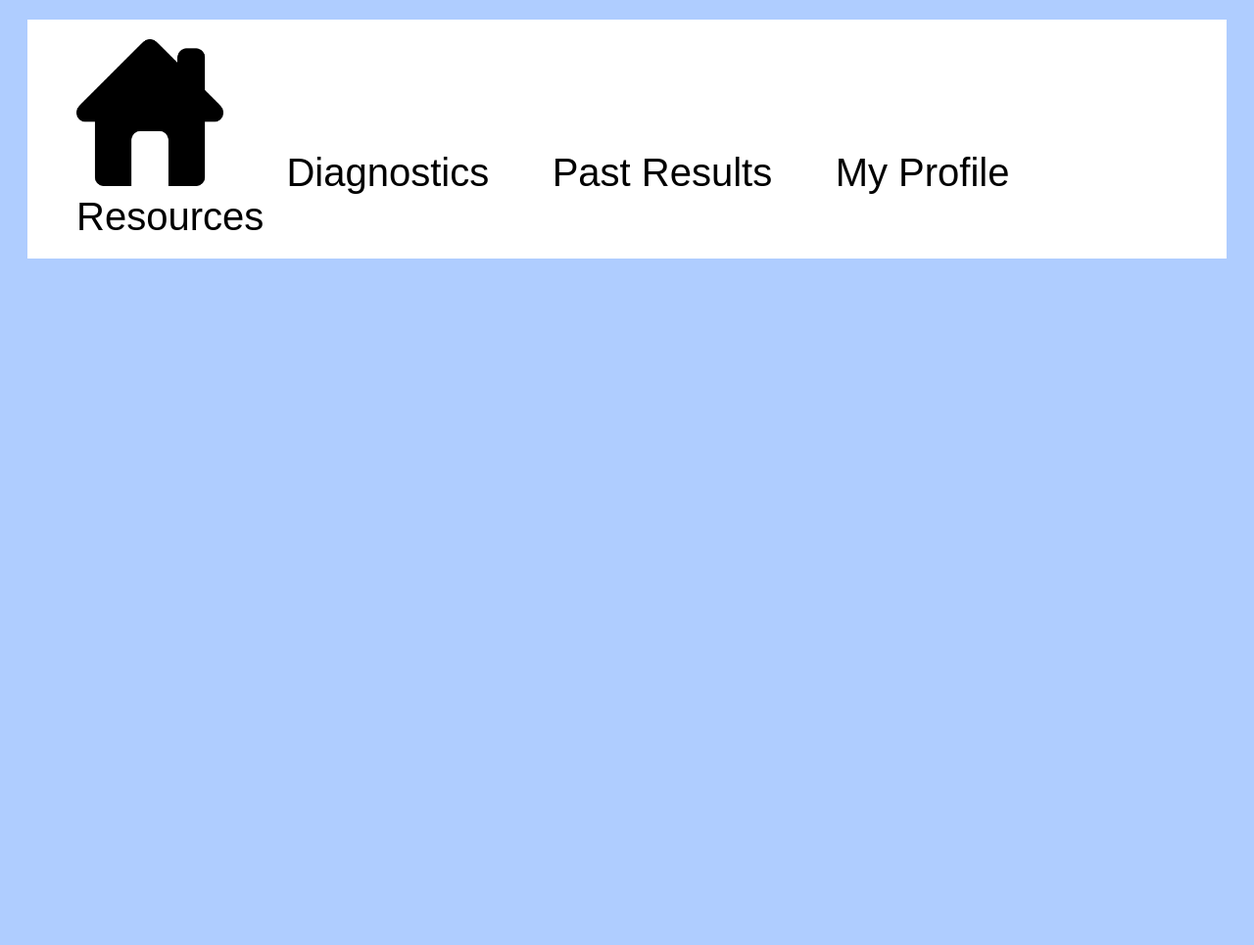
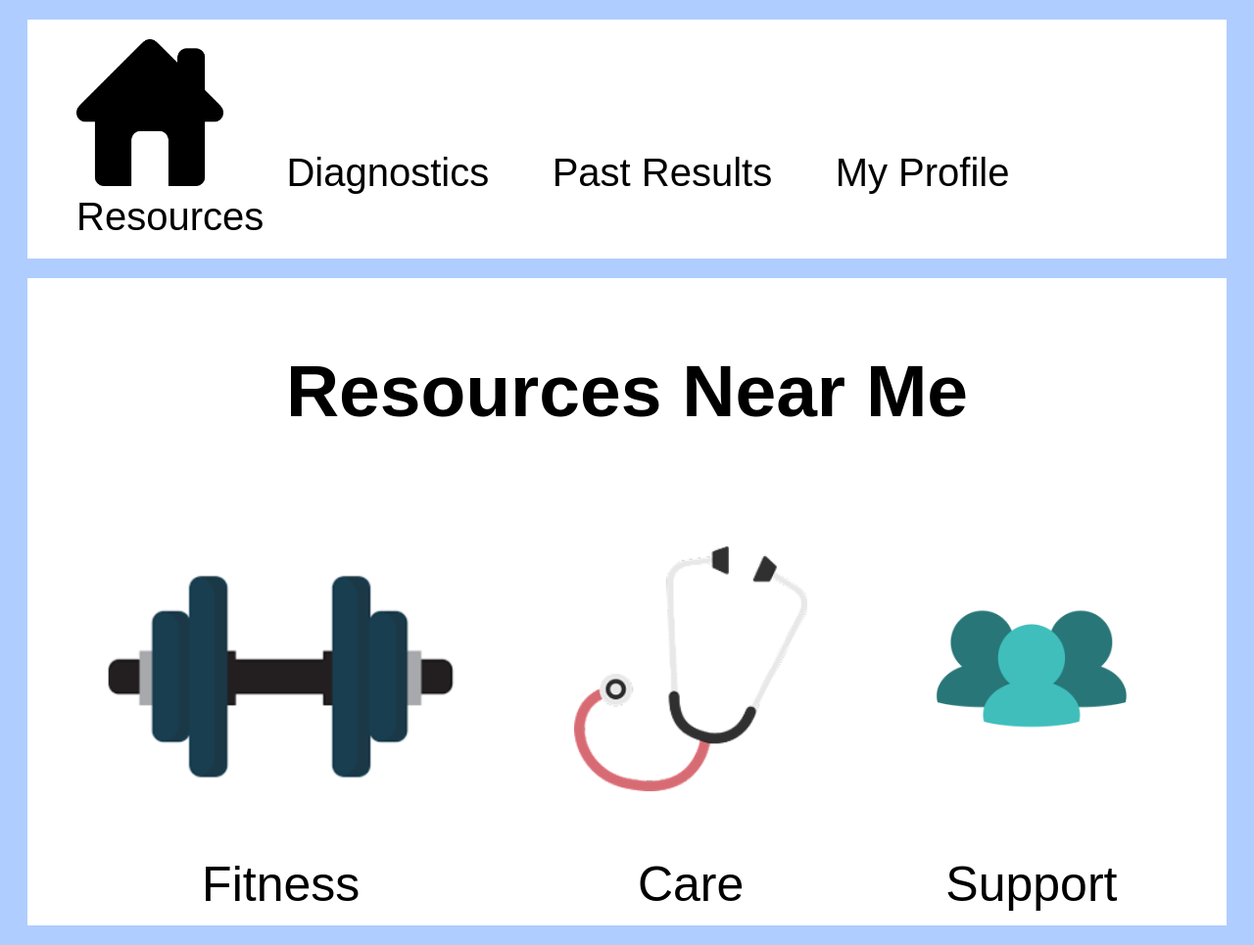
Before and after one commit to ortonpaul/FitBuds, a PHP site: page /resources.html in a window 1280 px wide. Shown: the whole page at 98% size. Before the commit the page ends 264 px from the top, so only its background shows below. Run offline with PHP 8.4, Linux system fonts and the light colour scheme; some web fonts are replaced.

Commit message:
Added resources

```diff
--- a/main.css
+++ b/main.css
@@ -1,6 +1,10 @@
 html {
     background: #afcdff;
     font-family: 'ABeeZee', sans-serif;
+}
+
+h2 {
+    text-align: center;
 }
 
 .navbar {
@@ -43,6 +47,7 @@ html {
 .callout li img {
     width: 50px;
 }
+
 .button {
   font: bold 11px Arial;
   text-decoration: none;
@@ -54,3 +59,12 @@ html {
   border-bottom: 1px solid #333333;
   border-left: 1px solid #CCCCCC;
 }
+
+.resources img {
+    height: 250px;
+    padding: 50px;
+}
+
+.resources {
+    text-align: center;
+}
--- a/resources.html
+++ b/resources.html
@@ -13,5 +13,20 @@
             <li><a href="my-profile.html">My Profile</a></li>
             <li><a href="resources.html">Resources</a></li>
         </ul>
+        <div class="callout">
+            <h2>Resources Near Me</h2>
+            <table class="resources">
+                <thead>
+                    <th><img src="weight.png"></th>
+                    <th><img src="stethoscope.png"></th>
+                    <th><img src="people.png"></th>
+                </thead>
+                <tr>
+                    <td>Fitness</td>
+                    <td>Care</td>
+                    <td>Support</td>
+                </tr>
+            </table>
+        </div>
     </body>
 </html>
```
Also changed, not shown: people.png (added), profile.png (added), stethoscope.png (added).
